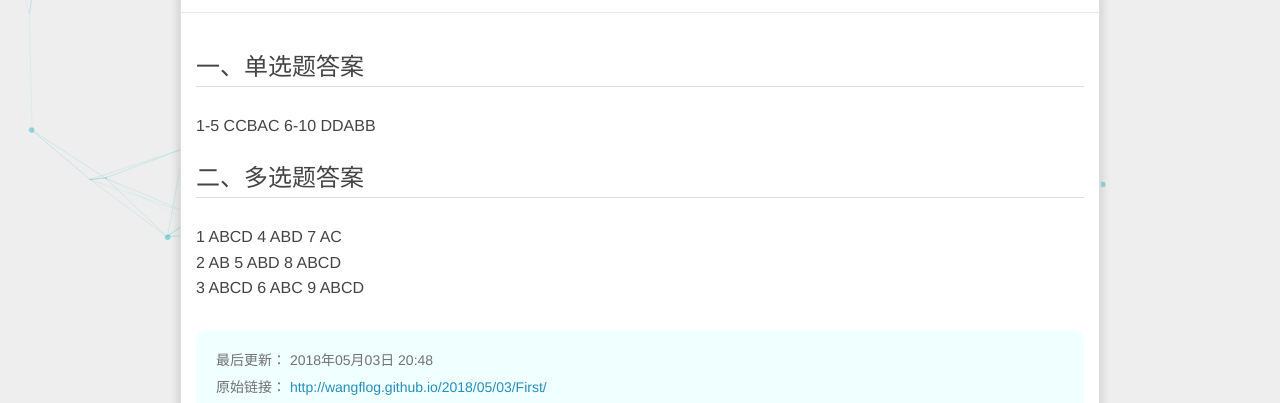
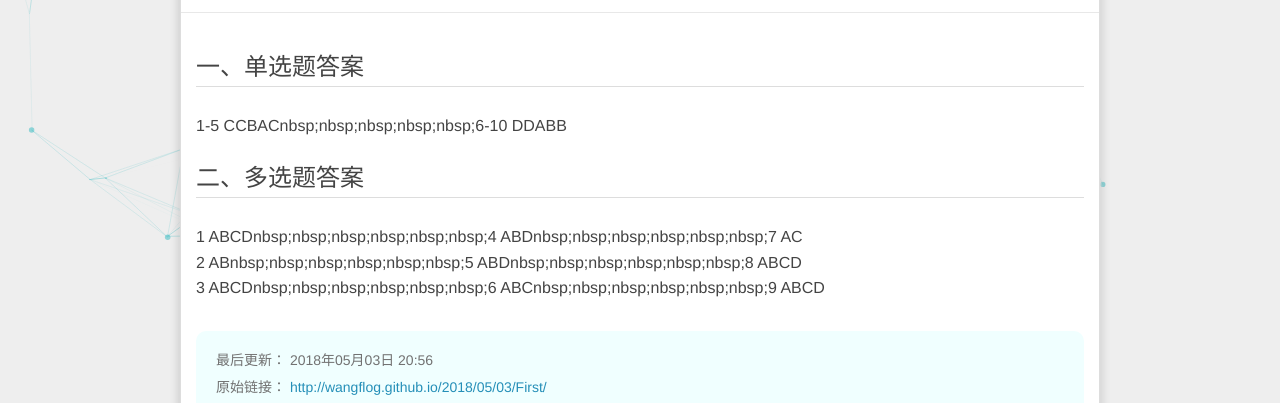
Before and after one commit to wangflog/wangflog.github.io, a plain HTML site: page 2018/05/03/First/index.html in a window 1280 px wide. Shown: the part 541-944 px from the top of the page. Drawn offline with nearby package versions, Linux system fonts and the light colour scheme; some packages are replaced by stand-ins of ours; a script that the page names is missing.

Commit message:
Site updated: 2018-05-03 20:56:18

```diff
--- a/2018/05/03/First/index.html
+++ b/2018/05/03/First/index.html
@@ -8,18 +8,18 @@
 
     <meta name="keywords" content="FBear,FBear's Blog" />
 
-  <meta name="description" content="一、单选题答案1-5 CCBAC      6-10 DDABB   二、多选题答案1 ABCD      4 ABD      7 AC2 AB        5 ABD      8 ABCD3 ABCD      6 ABC      9 ABCD">
+  <meta name="description" content="一、单选题答案1-5 CCBACnbsp;nbsp;nbsp;nbsp;nbsp;6-10 DDABB   二、多选题答案1 ABCDnbsp;nbsp;nbsp;nbsp;nbsp;nbsp;4 ABDnbsp;nbsp;nbsp;nbsp;nbsp;nbsp;7 AC2 ABnbsp;nbsp;nbsp;nbsp;nbsp;nbsp;5 ABDnbsp;nbsp;nbsp;nbsp;nbsp;">
 <meta name="keywords" content="Key">
 <meta property="og:type" content="article">
 <meta property="og:title" content="第一章  党的光辉历程答案">
 <meta property="og:url" content="http://wangflog.github.io/2018/05/03/First/index.html">
 <meta property="og:site_name" content="Welcome to FBear&#39;s Blog">
-<meta property="og:description" content="一、单选题答案1-5 CCBAC      6-10 DDABB   二、多选题答案1 ABCD      4 ABD      7 AC2 AB        5 ABD      8 ABCD3 ABCD      6 ABC      9 ABCD">
+<meta property="og:description" content="一、单选题答案1-5 CCBACnbsp;nbsp;nbsp;nbsp;nbsp;6-10 DDABB   二、多选题答案1 ABCDnbsp;nbsp;nbsp;nbsp;nbsp;nbsp;4 ABDnbsp;nbsp;nbsp;nbsp;nbsp;nbsp;7 AC2 ABnbsp;nbsp;nbsp;nbsp;nbsp;nbsp;5 ABDnbsp;nbsp;nbsp;nbsp;nbsp;">
 <meta property="og:locale" content="default">
-<meta property="og:updated_time" content="2018-05-03T12:48:27.017Z">
+<meta property="og:updated_time" content="2018-05-03T12:56:00.969Z">
 <meta name="twitter:card" content="summary">
 <meta name="twitter:title" content="第一章  党的光辉历程答案">
-<meta name="twitter:description" content="一、单选题答案1-5 CCBAC      6-10 DDABB   二、多选题答案1 ABCD      4 ABD      7 AC2 AB        5 ABD      8 ABCD3 ABCD      6 ABC      9 ABCD">
+<meta name="twitter:description" content="一、单选题答案1-5 CCBACnbsp;nbsp;nbsp;nbsp;nbsp;6-10 DDABB   二、多选题答案1 ABCDnbsp;nbsp;nbsp;nbsp;nbsp;nbsp;4 ABDnbsp;nbsp;nbsp;nbsp;nbsp;nbsp;7 AC2 ABnbsp;nbsp;nbsp;nbsp;nbsp;nbsp;5 ABDnbsp;nbsp;nbsp;nbsp;nbsp;">
 
 
     <link rel="icon" href="/favicon.ico">
@@ -133,12 +133,12 @@
     <div class="article-entry post-content" itemprop="articleBody">
 
 
-            <h3 id="一、单选题答案"><a href="#一、单选题答案" class="headerlink" title="一、单选题答案"></a>一、单选题答案</h3><p>1-5 CCBAC      6-10 DDABB  </p>
-<h3 id="二、多选题答案"><a href="#二、多选题答案" class="headerlink" title="二、多选题答案"></a>二、多选题答案</h3><p>1 ABCD      4 ABD      7 AC<br>2 AB        5 ABD      8 ABCD<br>3 ABCD      6 ABC      9 ABCD</p>
+            <h3 id="一、单选题答案"><a href="#一、单选题答案" class="headerlink" title="一、单选题答案"></a>一、单选题答案</h3><p>1-5 CCBACnbsp;nbsp;nbsp;nbsp;nbsp;6-10 DDABB  </p>
+<h3 id="二、多选题答案"><a href="#二、多选题答案" class="headerlink" title="二、多选题答案"></a>二、多选题答案</h3><p>1 ABCDnbsp;nbsp;nbsp;nbsp;nbsp;nbsp;4 ABDnbsp;nbsp;nbsp;nbsp;nbsp;nbsp;7 AC<br>2 ABnbsp;nbsp;nbsp;nbsp;nbsp;nbsp;5 ABDnbsp;nbsp;nbsp;nbsp;nbsp;nbsp;8 ABCD<br>3 ABCDnbsp;nbsp;nbsp;nbsp;nbsp;nbsp;6 ABCnbsp;nbsp;nbsp;nbsp;nbsp;nbsp;9 ABCD</p>
 
             <div class="post-copyright">
     <div class="content">
-        <p>最后更新： 2018年05月03日 20:48</p>
+        <p>最后更新： 2018年05月03日 20:56</p>
         <p>原始链接： <a class="post-url" href="/2018/05/03/First/" title="第一章  党的光辉历程答案">http://wangflog.github.io/2018/05/03/First/</a></p>
         <footer>
             <a href="http://wangflog.github.io">
--- a/content.json
+++ b/content.json
@@ -1 +1 @@
-{"meta":{"title":"Welcome to FBear's Blog","subtitle":null,"description":null,"author":"FBear-Wang","url":"http://wangflog.github.io"},"pages":[{"title":"About me","date":"2018-05-03T11:30:48.000Z","updated":"2018-05-03T12:49:12.492Z","comments":true,"path":"about/index.html","permalink":"http://wangflog.github.io/about/index.html","excerpt":"","text":"A hardworking college student ……This is a terrible blog ……"}],"posts":[{"title":"第一章  党的光辉历程答案","slug":"First","date":"2018-05-03T12:13:28.000Z","updated":"2018-05-03T12:48:27.017Z","comments":true,"path":"2018/05/03/First/","link":"","permalink":"http://wangflog.github.io/2018/05/03/First/","excerpt":"","text":"一、单选题答案1-5 CCBAC 6-10 DDABB 二、多选题答案1 ABCD 4 ABD 7 AC2 AB 5 ABD 8 ABCD3 ABCD 6 ABC 9 ABCD","categories":[],"tags":[{"name":"Key","slug":"Key","permalink":"http://wangflog.github.io/tags/Key/"}]}]}
+{"meta":{"title":"Welcome to FBear's Blog","subtitle":null,"description":null,"author":"FBear-Wang","url":"http://wangflog.github.io"},"pages":[{"title":"About me","date":"2018-05-03T11:30:48.000Z","updated":"2018-05-03T12:49:12.492Z","comments":true,"path":"about/index.html","permalink":"http://wangflog.github.io/about/index.html","excerpt":"","text":"A hardworking college student ……This is a terrible blog ……"}],"posts":[{"title":"第一章  党的光辉历程答案","slug":"First","date":"2018-05-03T12:13:28.000Z","updated":"2018-05-03T12:56:00.969Z","comments":true,"path":"2018/05/03/First/","link":"","permalink":"http://wangflog.github.io/2018/05/03/First/","excerpt":"","text":"一、单选题答案1-5 CCBACnbsp;nbsp;nbsp;nbsp;nbsp;6-10 DDABB 二、多选题答案1 ABCDnbsp;nbsp;nbsp;nbsp;nbsp;nbsp;4 ABDnbsp;nbsp;nbsp;nbsp;nbsp;nbsp;7 AC2 ABnbsp;nbsp;nbsp;nbsp;nbsp;nbsp;5 ABDnbsp;nbsp;nbsp;nbsp;nbsp;nbsp;8 ABCD3 ABCDnbsp;nbsp;nbsp;nbsp;nbsp;nbsp;6 ABCnbsp;nbsp;nbsp;nbsp;nbsp;nbsp;9 ABCD","categories":[],"tags":[{"name":"Key","slug":"Key","permalink":"http://wangflog.github.io/tags/Key/"}]}]}
```
Also changed, not shown: index.html (+3 -3 lines).
